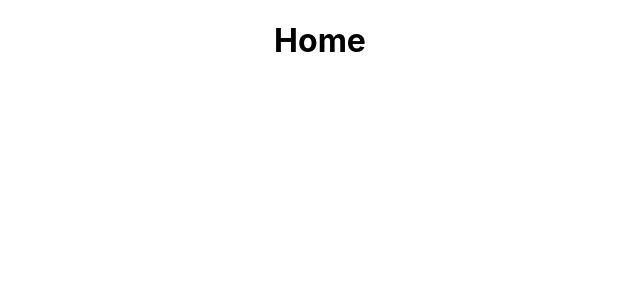
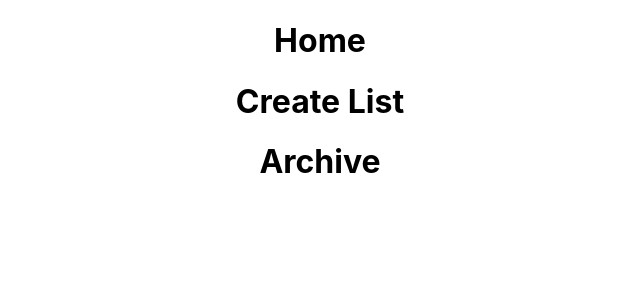
Before and after one commit to kennypal/my-grocery, a React (Create React App) app in the folder my-grocery/: page / in a window 1280 px wide. Shown: the top 300 px of the page, without its empty margins (320-960 px from the left). Built offline with nearby package versions, Linux system fonts and the light colour scheme.

Commit message:
finished creating components

```diff
--- /dev/null
+++ b/my-grocery/src/components/Archive.jsx
@@ -0,0 +1,11 @@
+import React from 'react';
+
+const Archive = () => {
+  return (
+    <div>
+      <h1>Archive</h1>
+    </div>
+  );
+};
+
+export default Archive;
--- /dev/null
+++ b/my-grocery/src/components/Create.jsx
@@ -0,0 +1,11 @@
+import React from 'react';
+
+const Create = () => {
+  return (
+    <div>
+      <h1>Create List</h1>
+    </div>
+  );
+};
+
+export default Create;
--- a/my-grocery/src/components/Home.jsx
+++ b/my-grocery/src/components/Home.jsx
@@ -1,9 +1,13 @@
 import React from 'react';
+import Archive from './Archive'
+import Create from './Create'
 
 const Home = () => {
   return (
     <div>
       <h1>Home</h1>
+      <Create />
+      <Archive />
     </div>
   );
 };
```
